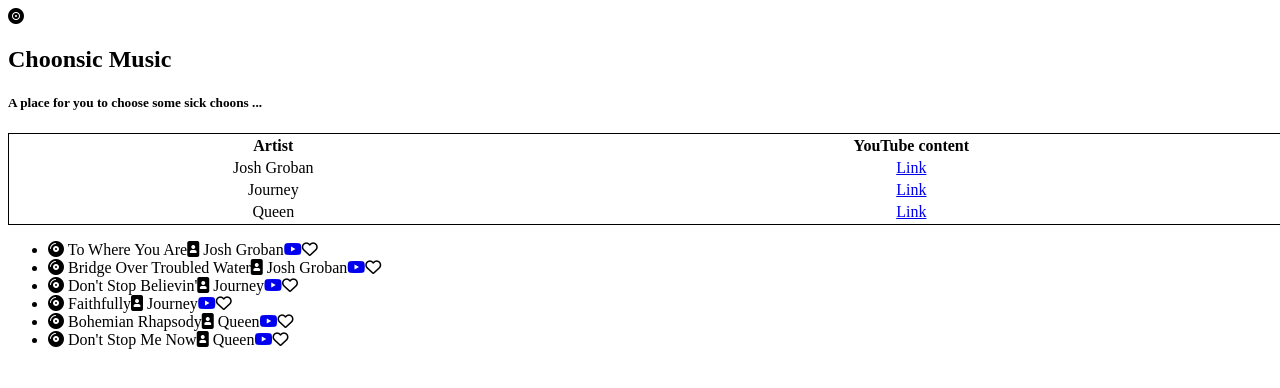
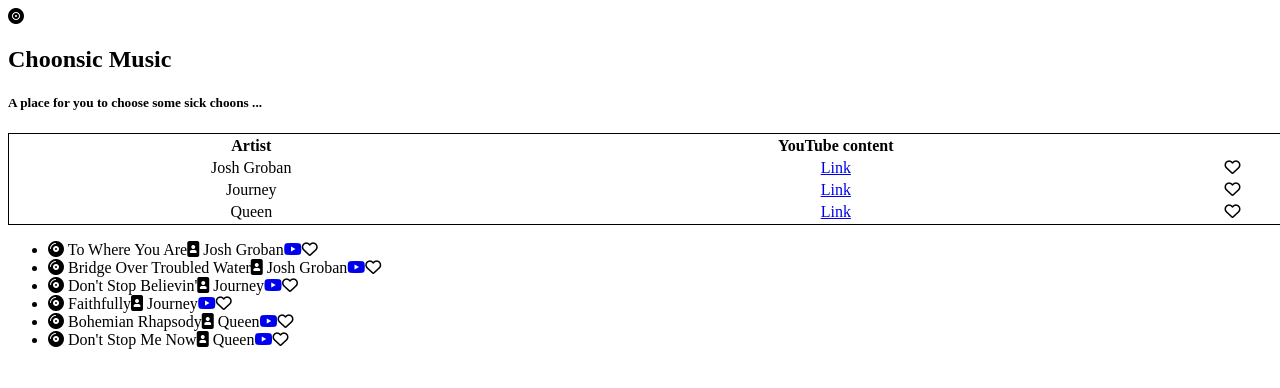
Before and after one commit to ecarlos09/ee-music-app, a React app: page / in a window 1280 px wide. Shown: the top 388 px of the page. Built offline with nearby package versions, Linux system fonts and the light colour scheme.

Commit message:
add like button to artists

```diff
--- a/src/components/Artists/index.js
+++ b/src/components/Artists/index.js
@@ -1,4 +1,6 @@
 import React, { useState } from 'react';
+
+import { LikeButton } from '..';
 
 const Artists = () => {
     const [artist, setArtist] = useState([
@@ -12,6 +14,7 @@
             <tr>
                 <td>{a.name}</td>
                 <td><a href={a.link}>Link</a></td>
+                <td><LikeButton /></td>
             </tr>
         ));
     };
```
